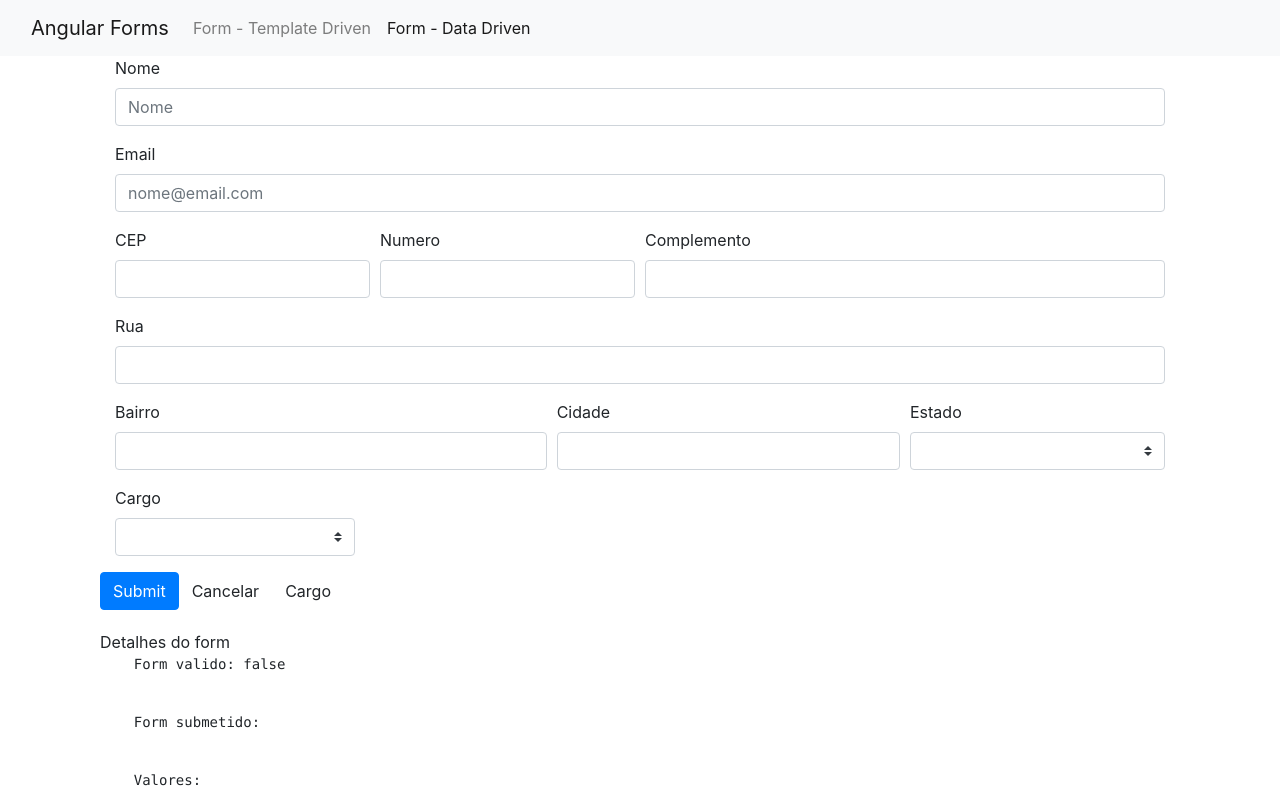
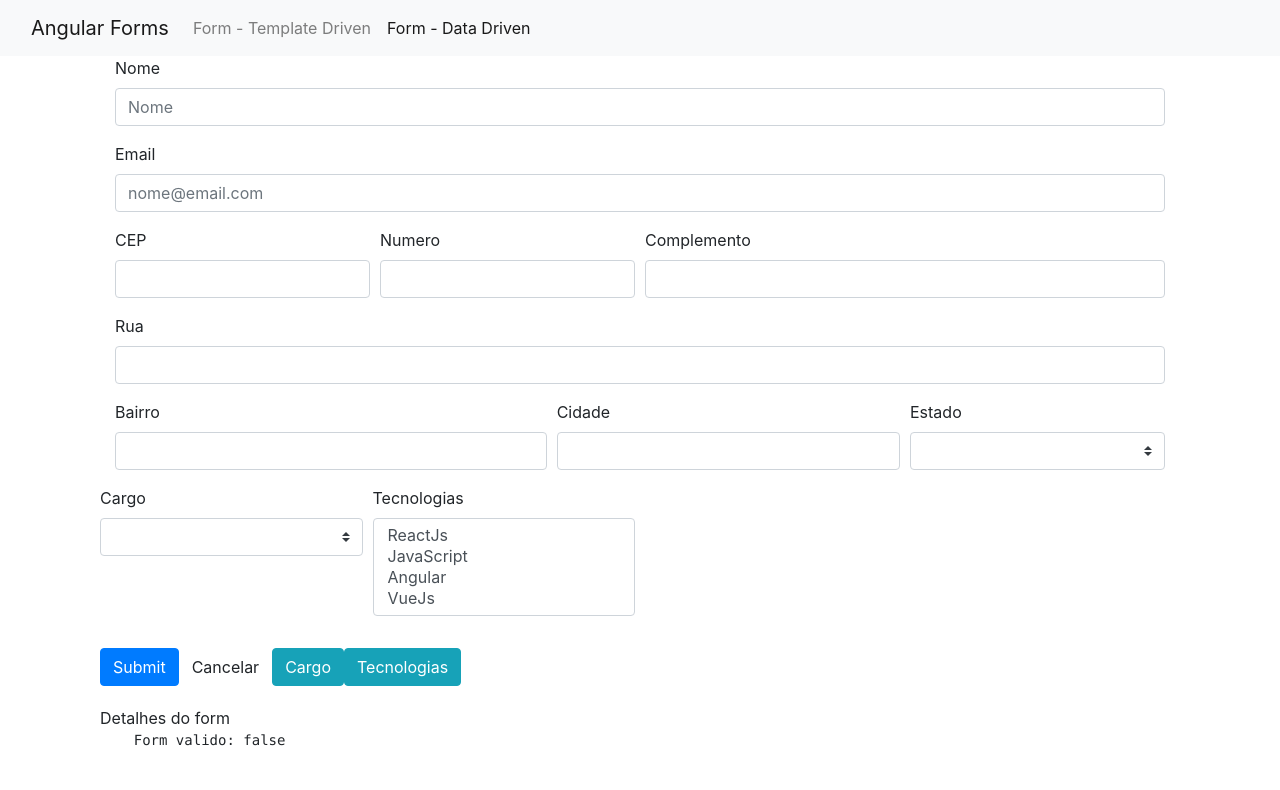
Before and after one commit to MaryanaMarinho/curso-angular, an Angular app in the folder forms/: page /dataForm in a window 1280 px wide. Shown: the top 790 px of the page. Built offline with nearby package versions, Linux system fonts and the light colour scheme.

Commit message:
Formulários reativos: Combobox Múltiplo (Select Multiple)

```diff
--- a/forms/src/app/data-form/data-form.component.html
+++ b/forms/src/app/data-form/data-form.component.html
@@ -133,6 +133,7 @@
 
     <div class="form-group">
 
+      <div class="form-row">
         <div class="form-group col-3">
 
           <!-- se estiver trabalhando com valores simples(string, numeros, boolean) utiliza o [value]="objeto.propriedade"
@@ -147,11 +148,20 @@
 
         </div>
 
+        <div class="form-group col-3">
+          <label for="tecnologias" class="control-label">Tecnologias</label>
+          <select multiple class="form-control custom-select" id="tecnologias" formControlName="tecnologias">
+            <option *ngFor="let tecnologia of tecnologias" [value]="tecnologia.nome"> {{ tecnologia.desc }}</option>
+          </select>
+        </div>
+
+      </div>
     </div>
 
     <button type="submit" class="btn btn-primary" >Submit</button>
-    <button class="btn " (click)="resetar()"  >Cancelar</button>
-    <button class="btn " (click)="setarCargo()"  >Cargo</button>
+    <button class="btn btn-default" (click)="resetar()">Cancelar</button>
+    <button class="btn btn-info" (click)="setarCargo()">Cargo</button>
+    <button class="btn btn-info" (click)="setarTecnologias()">Tecnologias</button>
 
 
     <app-form-debug [form]="formulario"></app-form-debug>
--- a/forms/src/app/data-form/data-form.component.ts
+++ b/forms/src/app/data-form/data-form.component.ts
@@ -17,6 +17,7 @@
   // estados: EstadoBr[];
   estados: Observable<EstadoBr[]>;
   cargos: any[];
+  tecnologias: any[];
 
   constructor(
     private formBuilder: FormBuilder,
@@ -38,6 +39,7 @@
     }); */
 
     this.cargos = this.dropdownService.getCargos();
+    this.tecnologias = this.dropdownService.getTecnologias();
 
 
     /* this.formulario = new FormGroup({
@@ -59,7 +61,8 @@
         estado: [null, Validators.required]
       }),
 
-      cargo: [null]
+      cargo: [null],
+      tecnologias: [null]
     });
   }
 
@@ -168,4 +171,8 @@
                         : obj1 && obj2;
   }
 
+  setarTecnologias() {
+    this.formulario.get('tecnologias').setValue(['react', 'angular', 'vue']);
+  }
+
 }
--- a/forms/src/app/shared/services/dropdown.service.ts
+++ b/forms/src/app/shared/services/dropdown.service.ts
@@ -18,7 +18,16 @@
     return [
       { nome: 'Dev', nivel: 'Junior', desc: 'Dev Jr' },
       { nome: 'Dev', nivel: 'Pleno', desc: 'Dev Pl' },
-      { nome: 'Dev', nivel: 'Senior', desc: 'Dev Sr' },
+      { nome: 'Dev', nivel: 'Senior', desc: 'Dev Sr' }
+    ];
+  }
+
+  getTecnologias() {
+    return [
+      { nome: 'react', desc: 'ReactJs'},
+      { nome: 'javascript', desc: 'JavaScript'},
+      { nome: 'angular', desc: 'Angular'},
+      { nome: 'vue', desc: 'VueJs'}
     ];
   }
 }
```
Lines whose indentation alone changed are shown as unchanged.
